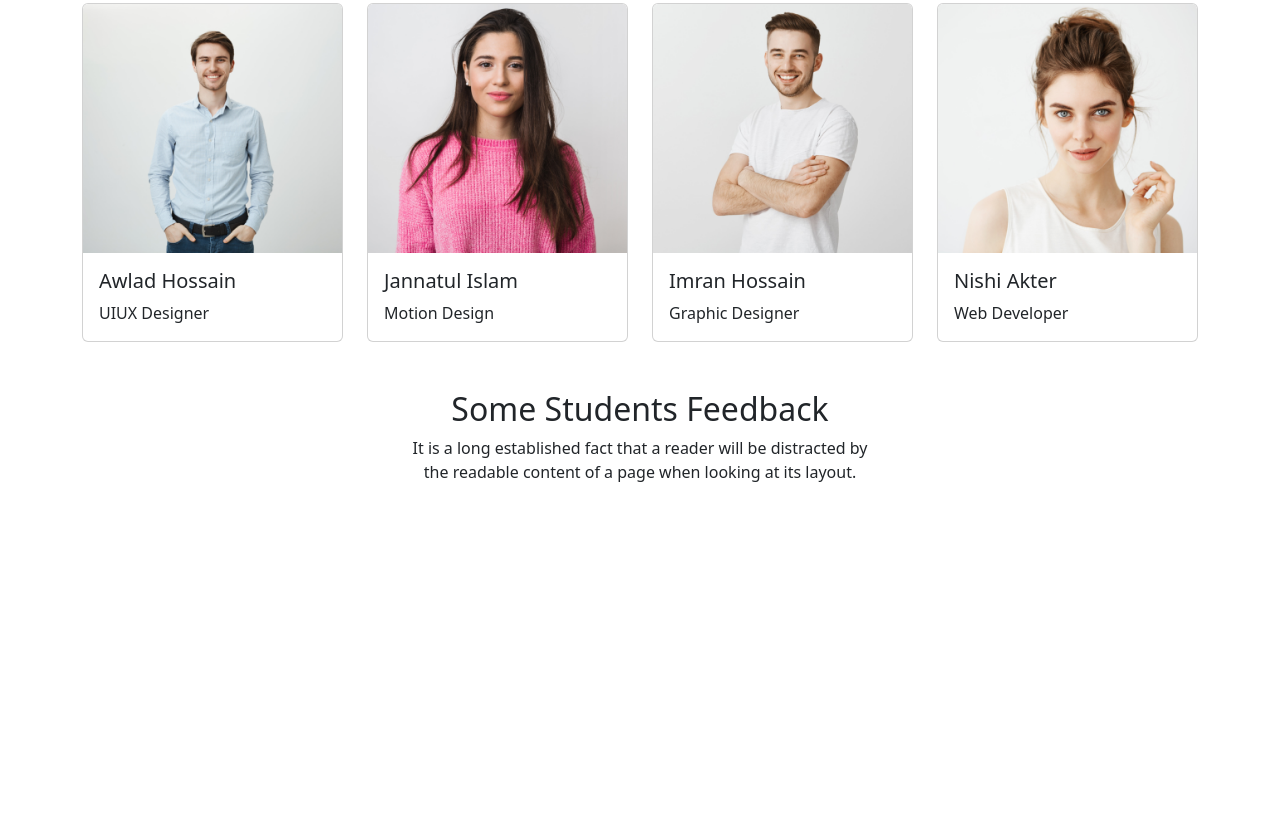
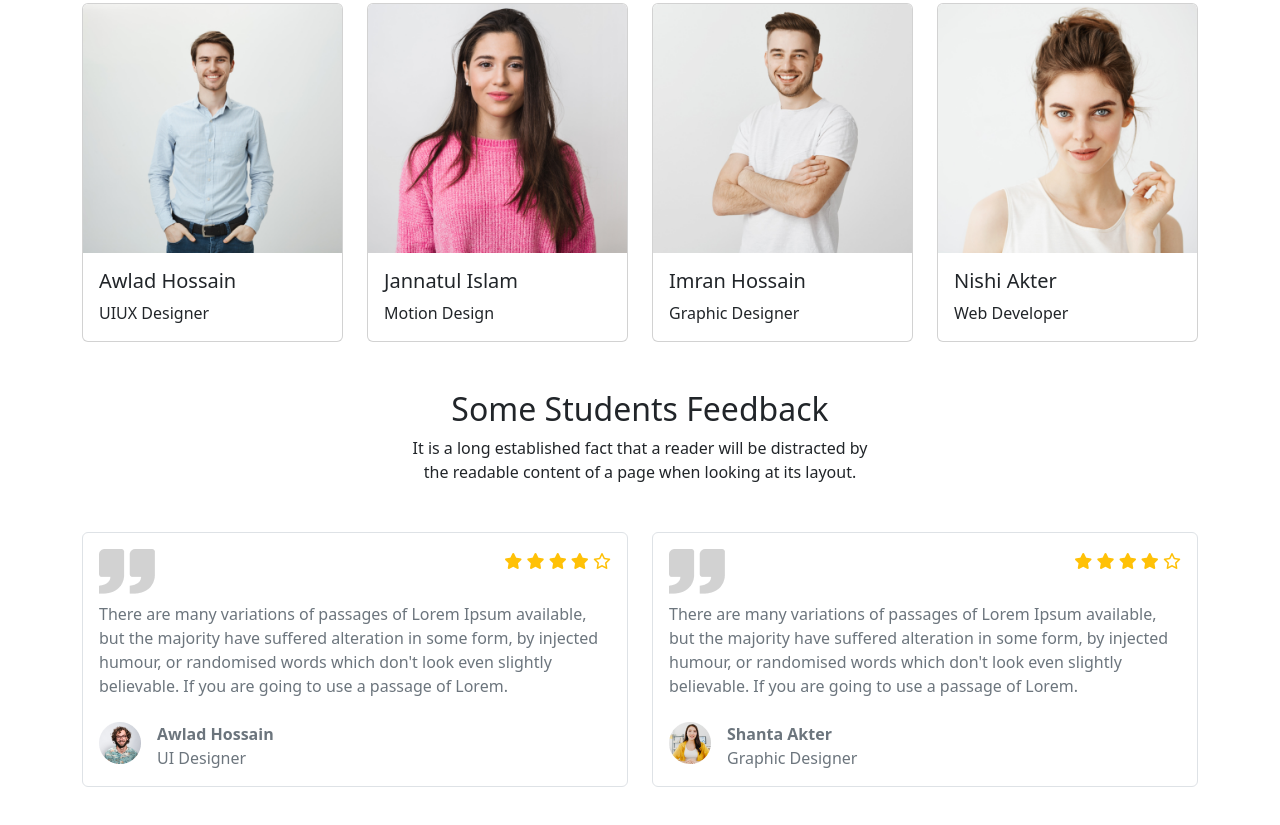
Before and after one commit to reshad21/edTech-website, a plain HTML site: page index.html in a window 1280 px wide. Shown: the part 3013-3838 px from the top of the page. Before the commit the page ends 3545 px from the top, so only its background shows below. Drawn offline with nearby package versions, Linux system fonts and the light colour scheme.

Commit message:
student feedback gallery add

```diff
--- a/css/style.css
+++ b/css/style.css
@@ -0,0 +1,5 @@
+ul {
+  margin: 0;
+  padding: 0;
+  list-style: none;
+}
--- a/index.html
+++ b/index.html
@@ -13,6 +13,12 @@
     />
     <!-- main css -->
     <link rel="stylesheet" href="css/style.css" />
+
+    <!-- font awosome -->
+    <script
+      src="https://kit.fontawesome.com/1e7710cd21.js"
+      crossorigin="anonymous"
+    ></script>
   </head>
   <body>
     <!-- header section start -->
@@ -427,9 +433,110 @@
     </div>
     <!-- common section end -->
 
+    <!-- feed back gallery start -->
+    <div class="std-feedback-gallery mb-5">
+      <div class="container-fluid">
+        <div class="container">
+          <div class="row">
+            <div class="col-md-6">
+              <div class="feedback-glry-items border rounded p-3">
+                <div class="fedbk-header">
+                  <div class="row justify-content-between">
+                    <div class="col-6">
+                      <div class="fedk-hdr-lft">
+                        <img src="img/comma.png" alt="" />
+                      </div>
+                    </div>
+                    <div class="col-6">
+                      <div class="fedk-hdr-rght text-end">
+                        <i class="fas fa-star text-warning text-gradient"></i>
+                        <i class="fas fa-star text-warning text-gradient"></i>
+                        <i class="fas fa-star text-warning text-gradient"></i>
+                        <i class="fas fa-star text-warning text-gradient"></i>
+                        <i class="far fa-star text-warning text-gradient"></i>
+                      </div>
+                    </div>
+                  </div>
+                </div>
+                <div class="fedbk-body py-2">
+                  <p class="text-muted">
+                    There are many variations of passages of Lorem Ipsum
+                    available, but the majority have suffered alteration in some
+                    form, by injected humour, or randomised words which don't
+                    look even slightly believable. If you are going to use a
+                    passage of Lorem.
+                  </p>
+                </div>
+                <div class="fedbk-footer">
+                  <ul class="d-flex gap-3">
+                    <li>
+                      <img src="img/student-5.png" alt="" />
+                    </li>
+                    <li>
+                      <div class="avator-bio d-flex flex-column">
+                        <span class="fw-bold text-muted">Awlad Hossain</span>
+                        <span class="text-muted">UI Designer</span>
+                      </div>
+                    </li>
+                  </ul>
+                </div>
+              </div>
+            </div>
+            <div class="col-md-6">
+              <div class="feedback-glry-items border rounded p-3">
+                <div class="fedbk-header">
+                  <div class="row justify-content-between">
+                    <div class="col-6">
+                      <div class="fedk-hdr-lft">
+                        <img src="img/comma.png" alt="" />
+                      </div>
+                    </div>
+                    <div class="col-6">
+                      <div class="fedk-hdr-rght text-end">
+                        <i class="fas fa-star text-warning text-gradient"></i>
+                        <i class="fas fa-star text-warning text-gradient"></i>
+                        <i class="fas fa-star text-warning text-gradient"></i>
+                        <i class="fas fa-star text-warning text-gradient"></i>
+                        <i class="far fa-star text-warning text-gradient"></i>
+                      </div>
+                    </div>
+                  </div>
+                </div>
+                <div class="fedbk-body py-2">
+                  <p class="text-muted">
+                    There are many variations of passages of Lorem Ipsum
+                    available, but the majority have suffered alteration in some
+                    form, by injected humour, or randomised words which don't
+                    look even slightly believable. If you are going to use a
+                    passage of Lorem.
+                  </p>
+                </div>
+                <div class="fedbk-footer">
+                  <ul class="d-flex gap-3">
+                    <li>
+                      <img src="img/student-6.png" alt="" />
+                    </li>
+                    <li>
+                      <div class="avator-bio d-flex flex-column">
+                        <span class="fw-bold text-muted">Shanta Akter</span>
+                        <span class="text-muted">Graphic Designer</span>
+                      </div>
+                    </li>
+                  </ul>
+                </div>
+              </div>
+            </div>
+          </div>
+        </div>
+      </div>
+    </div>
+    <!-- feed back gallery end -->
+
     <script src="https://cdn.jsdelivr.net/npm/bootstrap@5.2.0/dist/js/bootstrap.bundle.min.js"></script>
   </body>
 </html>
 <!-- <div class="container-fluid">
   <div class="container"></div>
 </div> -->
+
+<!-- .d-md-none .d-lg-block -->
```
